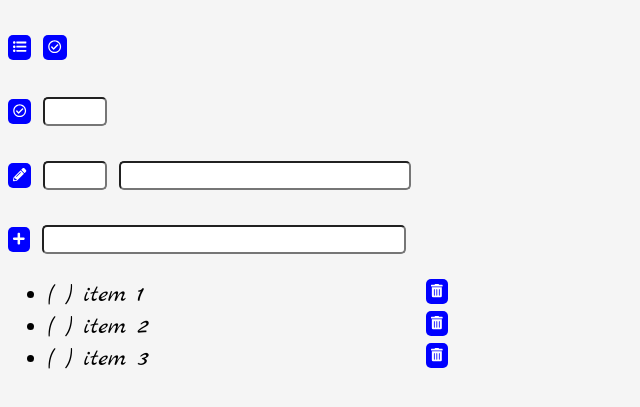
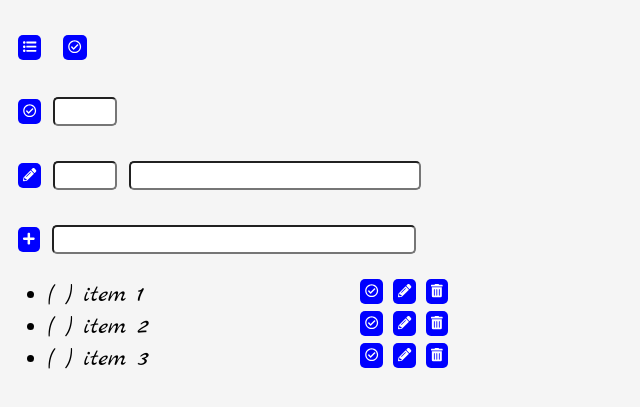
Before and after one commit to AnnetteSmall/ToDoList, a plain HTML site: page index.html in a window 1280 px wide. Both pictures are taken after a click on the button 19 px from the left and 146 px from the top of the page. Shown: the part 99-506 px from the top of the page, without its empty margins (0-640 px from the left). Drawn offline with Linux system fonts and the light colour scheme; a web font is replaced by a local one.

Commit message:
add edit & toggle buttons

```diff
--- a/scripts/index.js
+++ b/scripts/index.js
@@ -152,6 +152,8 @@ var view = {
         todoLi.id = i;
         todoLi.textContent = todoTextWithCompletion;
         todoLi.appendChild(this.createDeleteButton(i));
+        todoLi.appendChild(this.createEditButton(i));
+        todoLi.appendChild(this.createToggleButton(i));
         todoUL.appendChild(todoLi);
 
     }
@@ -168,6 +170,32 @@ var view = {
     // console.log(deleteButton);
     deleteButton.appendChild(deleteIcon);
     return deleteButton;
+  },
+  createEditButton: function(id){
+    var editButton = document.createElement('Button');
+    // deleteButton.textContent = 'Delete';
+    editButton.className = 'editButton';
+    editButton.id = id;
+    var editIcon = document.createElement('i');
+    editIcon.className = 'fas fa-pencil-alt';
+    editIcon.id = id;
+    // console.log(deleteIcon);
+    // console.log(deleteButton);
+    editButton.appendChild(editIcon);
+    return editButton;
+  },
+  createToggleButton: function(id){
+    var toggleButton = document.createElement('Button');
+    // deleteButton.textContent = 'Delete';
+    toggleButton.className = 'toggleButton';
+    toggleButton.id = id;
+    var toggleIcon = document.createElement('i');
+    toggleIcon.className = 'far fa-check-circle';
+    toggleIcon.id = id;
+    // console.log(deleteIcon);
+    // console.log(deleteButton);
+    toggleButton.appendChild(toggleIcon);
+    return toggleButton;
   }
 };
 
--- a/styles/index.css
+++ b/styles/index.css
@@ -16,8 +16,11 @@ button {
   color: white;
   font-weight:bold;
   padding: 5px;
+  margin-left: 10px;
 }
-.deleteButton{
+.deleteButton,
+.editButton,
+.toggleButton{
   float:right;
 }
 input {
```
